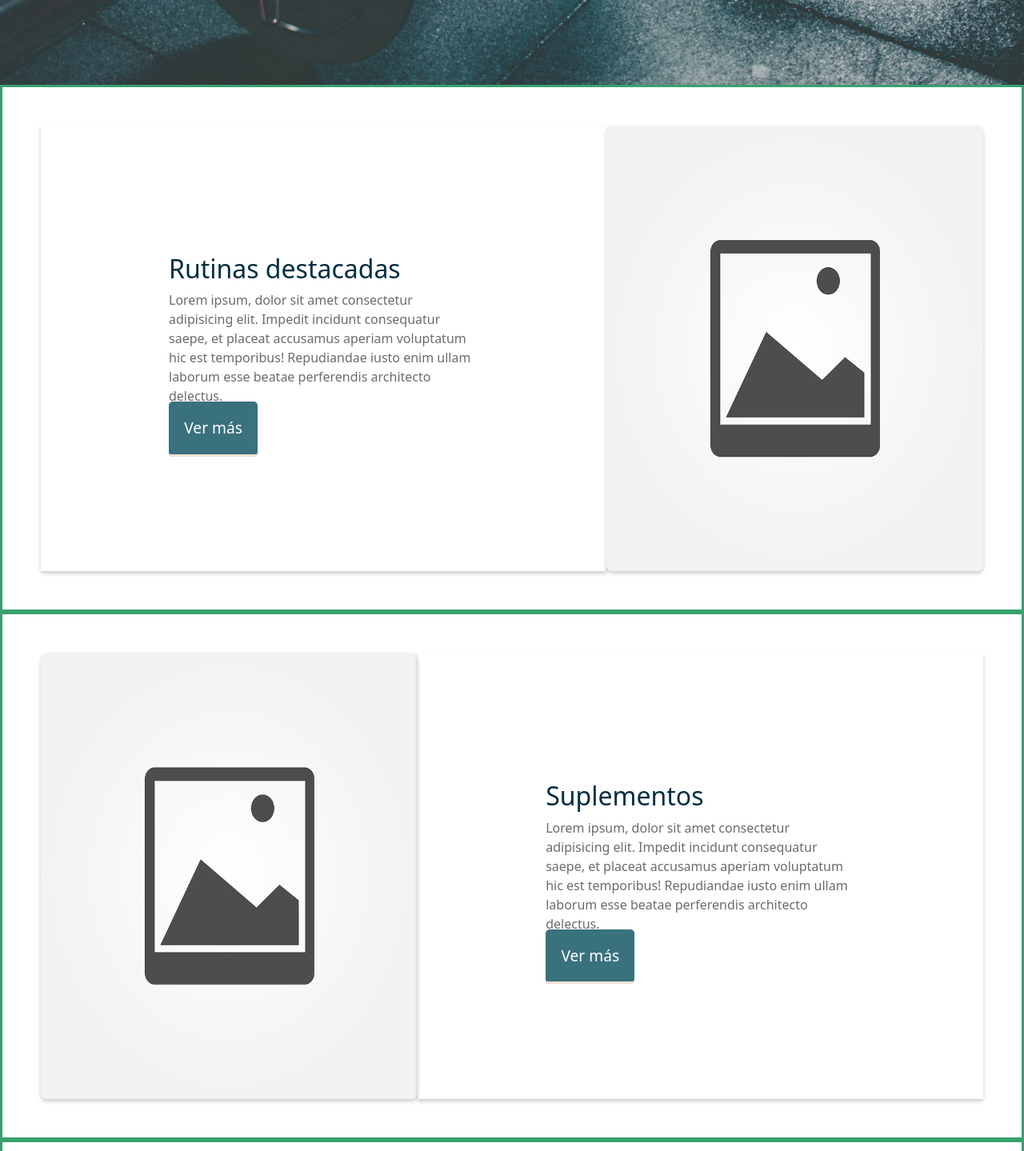
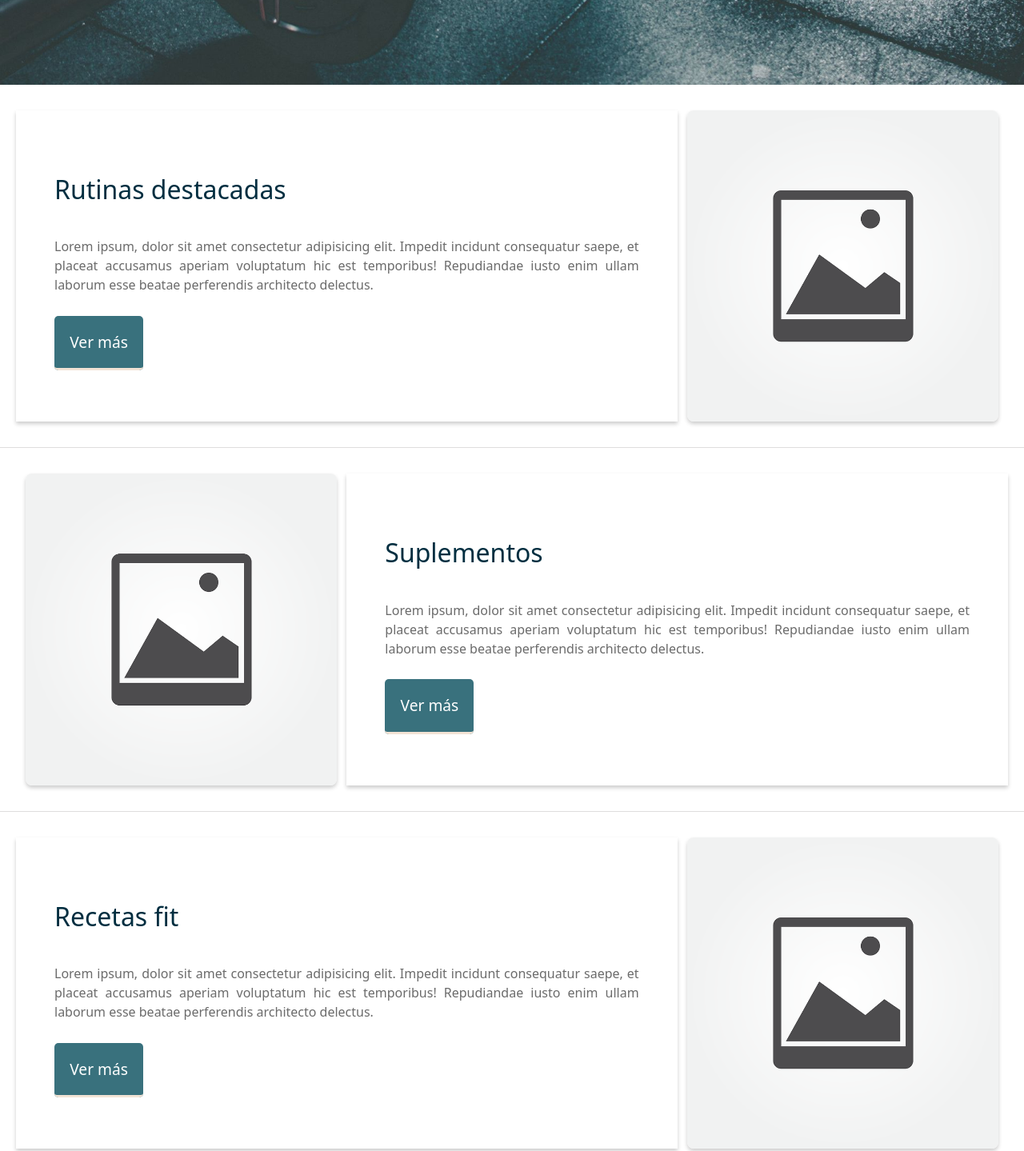
Before and after one commit to NicolasDev10/PF-CastanedaCasallasNicolas, a plain HTML site: page pages/index.html in a window 1280 px wide. Shown: the part 740-2179 px from the top of the page at 80% size. Drawn offline with nearby package versions, Linux system fonts and the light colour scheme.

Commit message:
pagina home responsive

```diff
--- a/css/styles.css
+++ b/css/styles.css
@@ -61,15 +61,16 @@ nav ul li a{
 
 .seccion{
     display: flex;
-    padding: 3em;
-    border: 3px solid #39a070;
+    padding: 2em;
+    border-bottom: 0.2px solid rgb(223, 221, 221);
 }
 .textoSecc{
     display: flex;
+    height: auto;
+    text-align: justify;
     flex-direction: column;
     justify-content: space-evenly;
-    width: 60%;
-    padding: 10em;
+    padding: 3em;
     box-shadow: 0px 3px 5px rgba(0,0,0,0.2);
 
 }
@@ -78,6 +79,7 @@ nav ul li a{
 }
 .textoSecc p{
     color: rgb(107, 107, 107);
+
 }
 
 .textoSecc h3 a{
@@ -89,14 +91,31 @@ nav ul li a{
     color: white;
     text-align: center;
 }
-.imgSecc{
-    width: 40%;
-}
+
 .imgSecc img{
     box-shadow: 0px 3px 5px rgba(0,0,0,0.2);
     border-radius: 8px;
     width: 100%;
-    height: 100%;
+    height: auto;
+}
+
+@media screen and (max-width: 970px) {
+    .textoSecc h2, .textoSecc p{
+        margin-bottom: 1.5em;
+    }
+}
+
+@media screen and (max-width: 768px) {
+    .textoSecc{
+        align-items: center;
+    }
+
+    .imgSecc img{
+        margin-top: 1em;
+
+    }
+
+
 }
 
 footer{
--- a/pages/index.html
+++ b/pages/index.html
@@ -55,8 +55,9 @@
         </div>
     </div>
 
-    <section class="seccion">
-      <article class="textoSecc">
+    <section class=" container-fluid seccion">
+        <div class="row">
+            <article class="col-md-8 textoSecc">
                 <h2>Rutinas destacadas</h2>
                 <p>
                     Lorem ipsum, dolor sit amet consectetur adipisicing elit. Impedit
@@ -66,16 +67,18 @@
                 </p>
                 <h3><a href="#">Ver más</a></h3>
             </article>
-      <article class="imgSecc">
-        <img src="./../assets/imagen.png" alt="" />
+            <article class="col-md-4 imgSecc">
+                <img class="img-fluid" src="./../assets/imagen.png" alt="#">
             </article>
+        </div>
     </section>
 
-    <section class="seccion">
-      <article class="imgSecc">
-        <img src="./../assets/imagen.png" alt="" />
+    <section class=" container-fluid seccion">
+        <div class="row">
+            <article class="col-md-4 imgSecc">
+                <img class="img-fluid" src="./../assets/imagen.png" alt="#">
             </article>
-      <article class="textoSecc">
+            <article class="col-md-8 textoSecc">
                 <h2>Suplementos</h2>
                 <p>
                     Lorem ipsum, dolor sit amet consectetur adipisicing elit. Impedit
@@ -85,10 +88,12 @@
                 </p>
                 <h3><a href="#">Ver más</a></h3>
             </article>
+        </div>
     </section>
 
-    <section class="seccion">
-      <article class="textoSecc">
+    <section class=" container-fluid seccion">
+        <div class="row">
+            <article class="col-md-8 textoSecc">
                 <h2>Recetas fit</h2>
                 <p>
                     Lorem ipsum, dolor sit amet consectetur adipisicing elit. Impedit
@@ -98,9 +103,10 @@
                 </p>
                 <h3><a href="#">Ver más</a></h3>
             </article>
-      <article class="imgSecc">
-        <img src="./../assets/imagen.png" alt="" />
+            <article class="col-md-4 imgSecc">
+                <img class="img-fluid" src="./../assets/imagen.png" alt="#">
             </article>
+        </div>
     </section>
 
     <footer>
```
Lines whose indentation alone changed are shown as unchanged.
